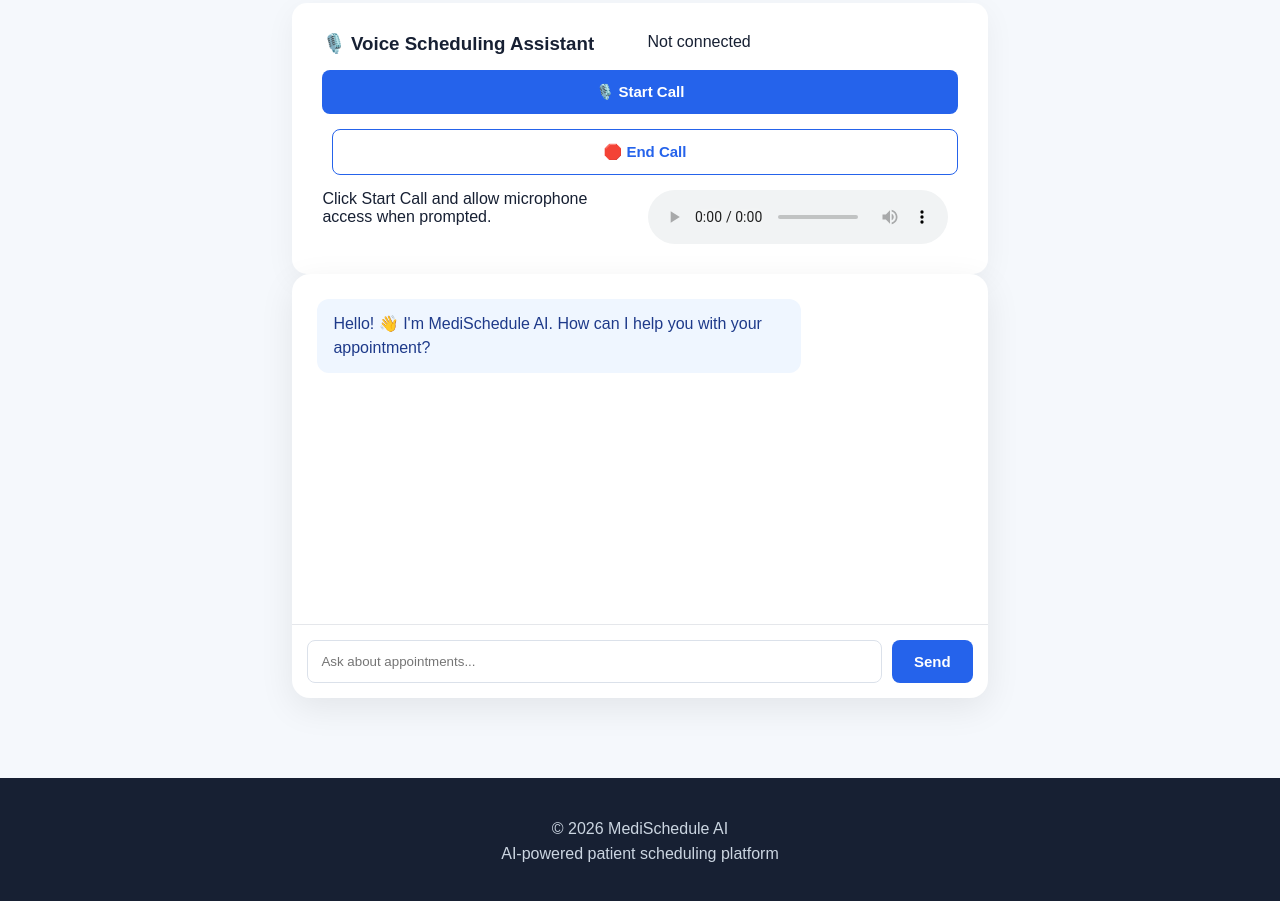
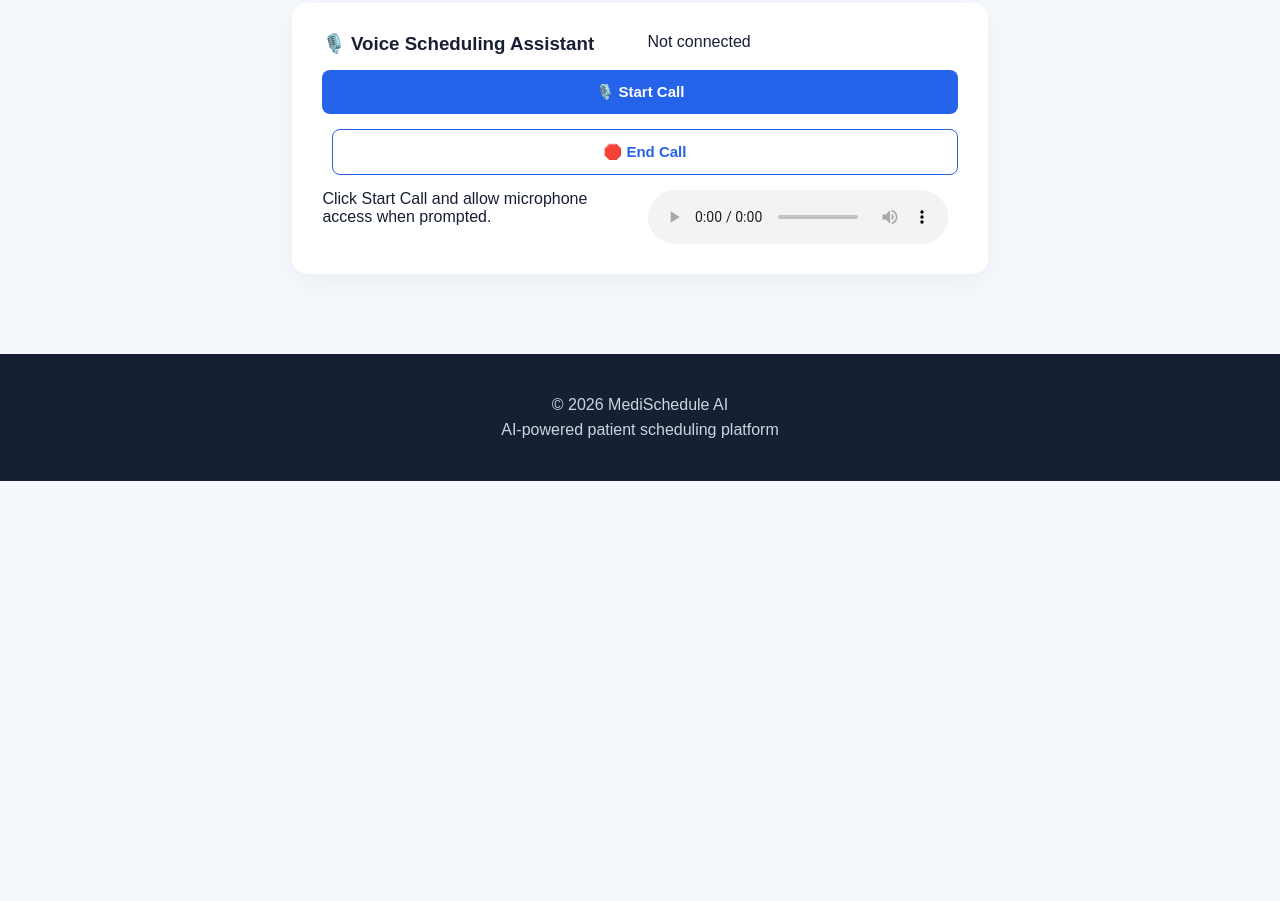
Before and after one commit to rajavarshitha30/MediSchedule, a plain HTML site: page frontend/index.html in a window 1280 px wide. Shown: the part 2645-3546 px from the top of the page. After the commit the page ends 3126 px from the top, so only its background shows below. Drawn offline with Linux system fonts and the light colour scheme; no server answers; a script that the page names is missing; files whose address does not match are found by name.

Commit message:
Update index.html

```diff
--- a/frontend/index.html
+++ b/frontend/index.html
@@ -299,22 +299,9 @@
     <!-- Text Chat -->
     <div class="chat-box">
 
-        <div id="chatMessages" class="chat-messages">
-            <div class="ai-message">
-                Hello! 👋 I'm MediSchedule AI.
-                How can I help you with your appointment?
-            </div>
-        </div>
 
-        <div class="chat-input">
-            <input
-                id="aiMessage"
-                type="text"
-                placeholder="Ask about appointments..."
-            >
 
-            <button onclick="askAI()">Send</button>
-        </div>
+
 
     </div>
 
```
